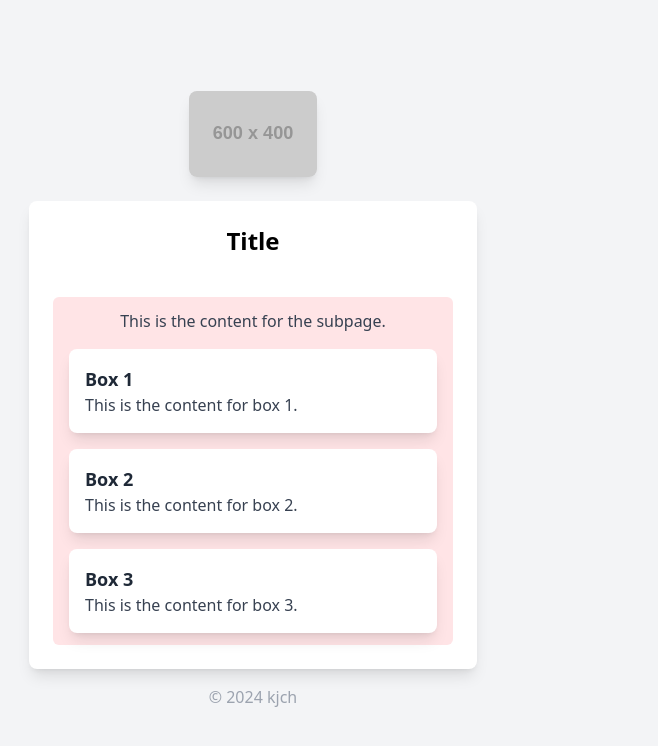
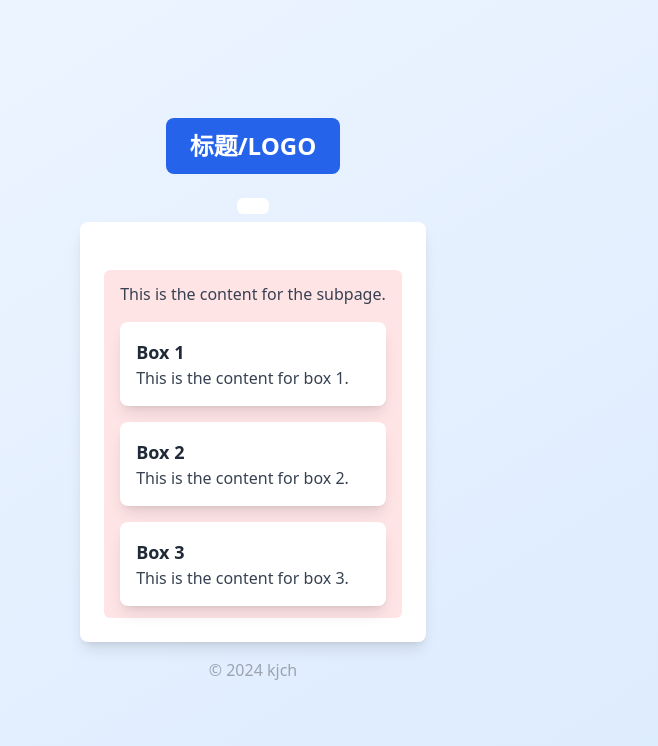
Before and after one commit to ActiVol/ActiVol-FrontEnd, a Vue app: page /subpage in a window 1280 px wide. Shown: the top 746 px of the page, without its empty margins (387-1045 px from the left). Built offline with nearby package versions, Linux system fonts and the light colour scheme.

Commit message:
add: Layout - Text Logo header & change Breadcrumb

```diff
--- a/src/components/Layout.vue
+++ b/src/components/Layout.vue
@@ -1,29 +1,49 @@
 <template>
-    <div class="flex flex-col items-center justify-center min-h-screen bg-gray-100">
-        <img
-            src="https://placehold.co/600x400/2563eb/white?text=LOGO"
-            alt="logo"
-            class="w-32 h-auto rounded-lg shadow-lg mb-6"
-        />
-        <div class="bg-white rounded-lg shadow-lg p-6 mx-4 max-w-md w-[90%] sm:w-full">
-            <h1 v-if="!$route.meta.hideTitle" class="text-2xl font-bold text-center mb-4">Title</h1>
-            <!-- Use the slot to insert the content -->
-            <slot></slot>
+    <div class="flex items-center justify-center min-h-screen bg-gradient-to-br from-blue-50 to-blue-100">
+        <div class="flex flex-col items-center justify-between w-full max-w-5xl p-4 sm:max-lg:p-12 xl:max-2xl:p-24">
+            <header class="mb-6 text-center">
+                <div class="bg-blue-600 text-white text-2xl font-bold py-3 px-6 rounded-lg inline-block">
+                    标题/LOGO
+                </div>
+            </header>
+            <Breadcrumb :items="breadcrumbItems" :currentPage="currentPage" />
+            <div class="bg-white rounded-lg shadow-lg flex-grow flex flex-col items-center p-6">
+                <!-- <h1 v-if="!$route.meta.hideTitle" class="text-2xl font-bold text-center mb-4">Title</h1> -->
+                <!-- Use the slot to insert the content -->
+                <slot></slot>
+            </div>
+
+            <!-- Footer -->
+            <Footer />
         </div>
-
-        <!-- Footer -->
-        <Footer />
     </div>
 </template>
 
 <script lang="ts">
 import { defineComponent } from 'vue';
 import Footer from './Footer.vue';
+import Breadcrumb from './Breadcrumb.vue';
+
+interface BreadcrumbItem {
+    label: string;
+    path: string;
+}
 
 export default defineComponent({
     name: 'Layout',
     components: {
         Footer,
+        Breadcrumb,
+    },
+    props: {
+        breadcrumbItems: {
+            type: Array as () => BreadcrumbItem[],
+            required: false,
+        },
+        currentPage: {
+            type: String,
+            required: false,
+        },
     },
 });
 </script>
```
